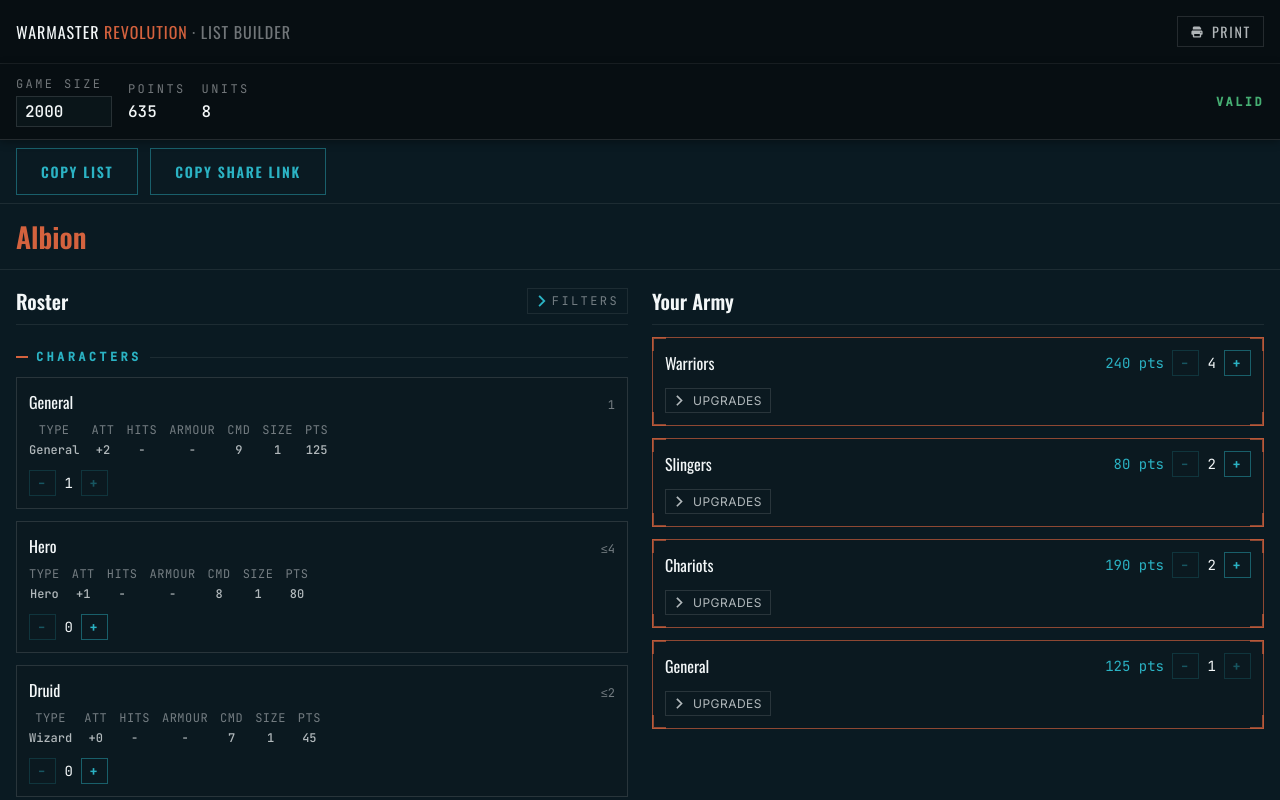
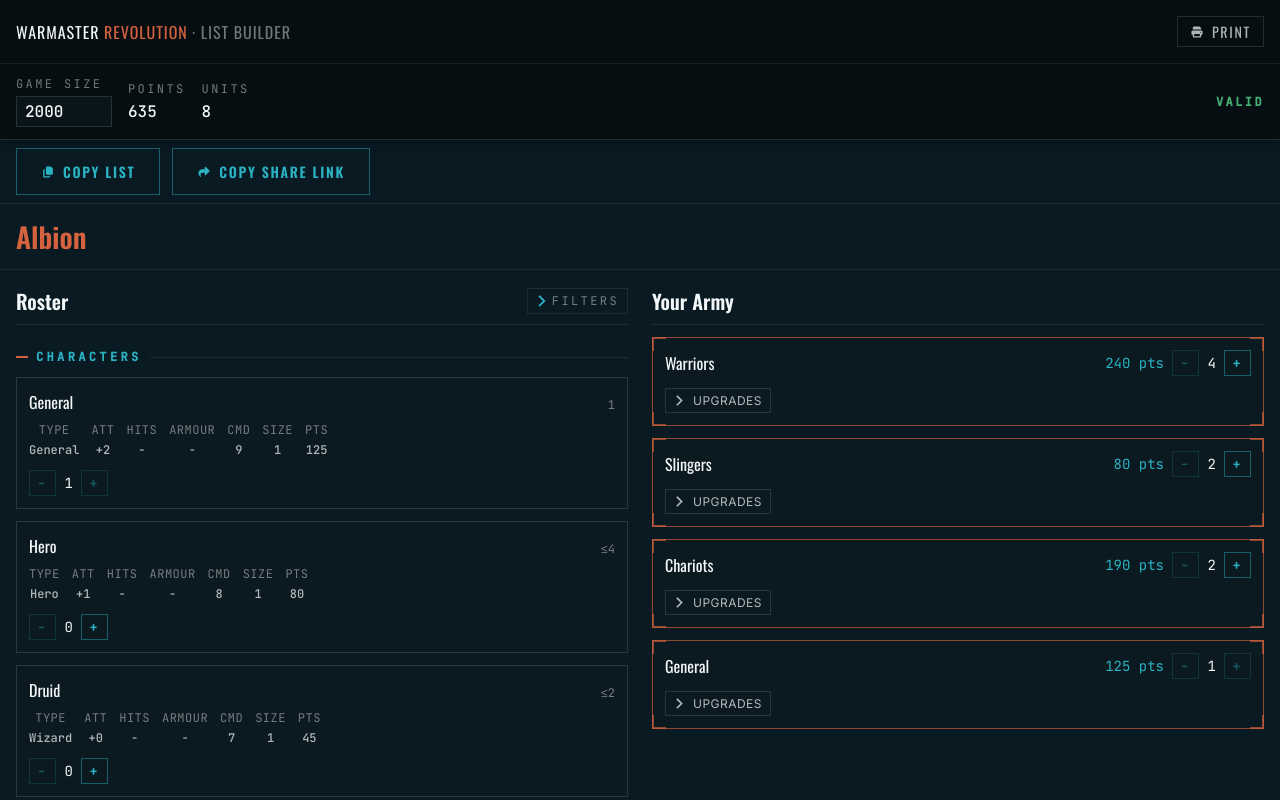
Before and after one commit to cckarchev/wmr-list-builder, a React (Vite) app: page /build/albion in a window 1280 px wide. Shown: the top 800 px of the page. Built offline with nearby package versions, Linux system fonts and the light colour scheme.

Commit message:
feat(build): add icons to copy/share buttons

```diff
--- a/src/components/army/CopyListButton.tsx
+++ b/src/components/army/CopyListButton.tsx
@@ -1,6 +1,7 @@
 import { useState } from 'react';
 import styled from 'styled-components';
 import Button from '../ui/Button';
+import Icon from '../ui/Icon';
 import { useArmyStore } from '../../store/useArmyStore';
 import { pointsCost, usedUnits as getUsedUnits } from '../../store/selectors';
 import { buildTextList } from './textList';
@@ -50,6 +51,7 @@ export default function CopyListButton() {
   return (
     <Wrapper>
       <Button $variant="ghost" onClick={handleCopy} disabled={!army}>
+        <Icon name="copy" size={14} />
         Copy List
       </Button>
       {copied && <CopiedLabel>Copied!</CopiedLabel>}
--- a/src/components/army/CopyShareLinkButton.tsx
+++ b/src/components/army/CopyShareLinkButton.tsx
@@ -1,6 +1,7 @@
 import { useState } from 'react';
 import styled from 'styled-components';
 import Button from '../ui/Button';
+import Icon from '../ui/Icon';
 import { useArmyStore } from '../../store/useArmyStore';
 import { encodeList } from '../../store/persistence';
 import { snapshotOf } from '../../store/snapshot';
@@ -36,6 +37,7 @@ export default function CopyShareLinkButton() {
   return (
     <Wrapper>
       <Button $variant="ghost" onClick={handleCopy} disabled={!armyId}>
+        <Icon name="share" size={14} />
         Copy share link
       </Button>
       {copied && <CopiedLabel>Link copied!</CopiedLabel>}
```
